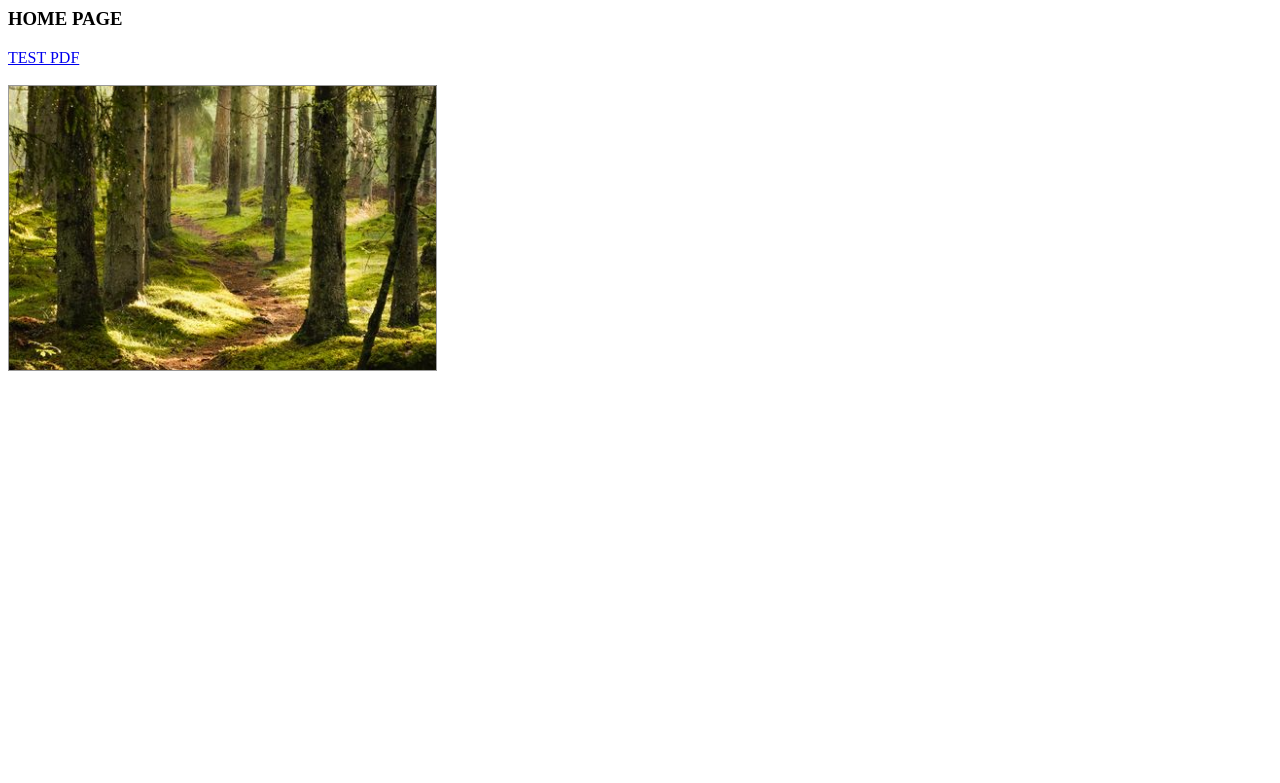
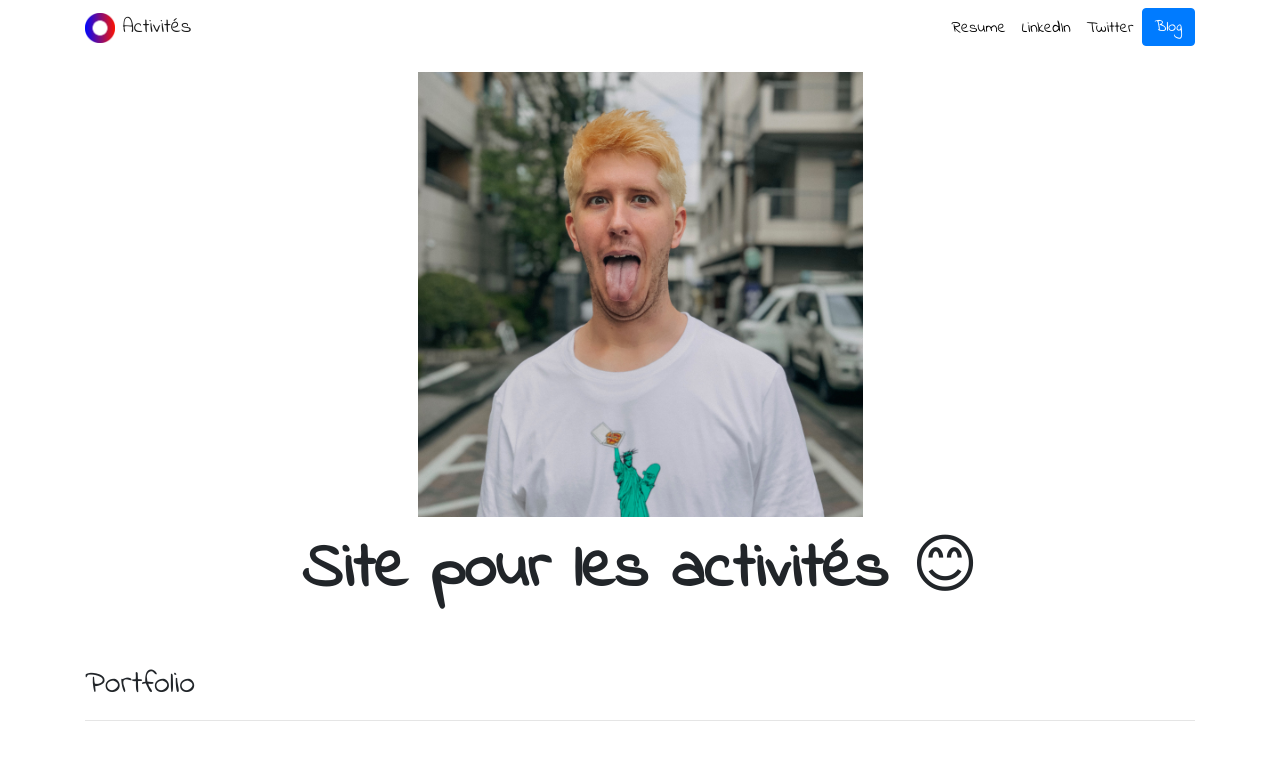
Before and after one commit to Pozinux/portfolio_site, a Django app: page / in a window 1280 px wide. Shown: the top 783 px of the page. Run offline with Django 3.2, Linux system fonts and the light colour scheme; data that the repository does not hold is empty; some libraries are stand-ins or nearby versions.

Commit message:
Fin portfolio

```diff
--- a/portfolio_src/blog_app/models.py
+++ b/portfolio_src/blog_app/models.py
@@ -6,3 +6,6 @@ class Blog(models.Model):
     title = models.CharField(max_length=200)
     description = models.TextField()
     date = models.DateField()
+
+    def __str__(self):
+        return self.title
--- a/portfolio_src/blog_app/urls.py
+++ b/portfolio_src/blog_app/urls.py
@@ -1,6 +1,9 @@
 from django.urls import path
 from . import views
 
+app_name = 'blog'
+
 urlpatterns = [
     path('', views.all_blogs, name='all_blogs'),
+    path('<int:blog_id>/', views.detail, name='detail'),
 ]
--- a/portfolio_src/portfolio_app/models.py
+++ b/portfolio_src/portfolio_app/models.py
@@ -6,3 +6,6 @@ class Project(models.Model):
     description = models.CharField(max_length=250)
     image = models.ImageField(upload_to="portfolio_app_media/images")
     url = models.URLField(blank=True)
+
+    def __str__(self):
+        return self.title
--- /dev/null
+++ b/portfolio_src/portfolio_app/static/portfolio_app_static/custom.css
@@ -0,0 +1,25 @@
+.navbar-nav .nav-link {
+    color: rgba(0,0,0,1) !important;
+}
+
+.navbar-nav .nav-link:hover {
+    color: rgba(0,0,0,.5) !important;
+}
+
+body {
+    /*font-family: 'Lato', sans-serif;*/
+    font-family: 'Indie Flower', cursive;
+}
+
+#blogtitle {
+    font-size: 6rem;
+}
+
+@media (min-width: 992px) {
+    #hometext {
+        font-size: 4rem;
+    }
+    #blogdetailtitle {
+        font-size: 5rem;
+    }
+}
--- /dev/null
+++ b/portfolio_src/portfolio_app/templates/portfolio_app_templates/base_template.html
@@ -0,0 +1,63 @@
+{% load static %}
+<!doctype html>
+<html lang="en">
+
+<head>
+  <!-- Required meta tags -->
+  <meta charset="utf-8">
+  <meta name="viewport" content="width=device-width, initial-scale=1, shrink-to-fit=no">
+
+  <!-- Bootstrap CSS -->
+  <link rel="stylesheet" href="https://stackpath.bootstrapcdn.com/bootstrap/4.4.1/css/bootstrap.min.css" integrity="sha384-Vkoo8x4CGsO3+Hhxv8T/Q5PaXtkKtu6ug5TOeNV6gBiFeWPGFN9MuhOf23Q9Ifjh" crossorigin="anonymous">
+
+  <link rel="stylesheet" href="{% static "portfolio_app_static/custom.css" %}">
+
+  <!--<link href="https://fonts.googleapis.com/css?family=Lato&display=swap" rel="stylesheet">-->
+  <link href="https://fonts.googleapis.com/css2?family=Indie+Flower&display=swap" rel="stylesheet">
+
+  <link rel="icon" type="image/png" href="{% static "portfolio_app_static/Logo.png" %}">
+
+  <title>Activités</title>
+</head>
+
+<body>
+
+  <nav id="topNav" class="navbar navbar-expand-md navbar-light">
+    <div class="container">
+      <a class="navbar-brand" href="{% url 'home' %}">
+        <img src="{% static "portfolio_app_static/Logo.png" %}" width="30" height="30" class="d-inline-block align-top" alt="Nick's Logo">
+        <span>Activités</span>
+      </a>
+      <button class="navbar-toggler" type="button" data-toggle="collapse" data-target="#navbarNav" aria-controls="navbarNav" aria-expanded="false" aria-label="Toggle navigation">
+        <span class="navbar-toggler-icon"></span>
+      </button>
+      <div class="collapse navbar-collapse text-center" id="navbarNav">
+        <ul class="navbar-nav ml-auto">
+          <li class="nav-item">
+            <a class="nav-link" href="{% static "portfolio_app_static/resume.pdf" %}">Resume</a>
+          </li>
+          <li class="nav-item">
+            <a class="nav-link" href="https://www.linkedin.com/in/nick-walter/" target="_blank">LinkedIn</a>
+          </li>
+          <li class="nav-item">
+            <a class="nav-link" href="https://twitter.com/ZappyCode" target="_blank">Twitter</a>
+          </li>
+          <li>
+            <a role="button" href="{% url 'blog:all_blogs' %}" class="btn btn-primary">Blog</a>
+          </li>
+        </ul>
+      </div>
+    </div>
+  </nav>
+  <div class="container">
+    {% block content %}{% endblock %}
+  </div>
+
+  <!-- Optional JavaScript -->
+  <!-- jQuery first, then Popper.js, then Bootstrap JS -->
+  <script src="https://code.jquery.com/jquery-3.4.1.slim.min.js" integrity="sha384-J6qa4849blE2+poT4WnyKhv5vZF5SrPo0iEjwBvKU7imGFAV0wwj1yYfoRSJoZ+n" crossorigin="anonymous"></script>
+  <script src="https://cdn.jsdelivr.net/npm/popper.js@1.16.0/dist/umd/popper.min.js" integrity="sha384-Q6E9RHvbIyZFJoft+2mJbHaEWldlvI9IOYy5n3zV9zzTtmI3UksdQRVvoxMfooAo" crossorigin="anonymous"></script>
+  <script src="https://stackpath.bootstrapcdn.com/bootstrap/4.4.1/js/bootstrap.min.js" integrity="sha384-wfSDF2E50Y2D1uUdj0O3uMBJnjuUD4Ih7YwaYd1iqfktj0Uod8GCExl3Og8ifwB6" crossorigin="anonymous"></script>
+</body>
+
+</html>
--- a/portfolio_src/portfolio_app/templates/portfolio_app_templates/home_page_portfolio_app.html
+++ b/portfolio_src/portfolio_app/templates/portfolio_app_templates/home_page_portfolio_app.html
@@ -1,25 +1,40 @@
-<h3>HOME PAGE</h3>
+{% extends "portfolio_app_templates/base_template.html" %}
 
-<!--<p>{{ projects }}</p>-->
-
-<!-- Dès que l'on souhaite charger des fichiers statics il faut faire cette commande django -->
 {% load static %}
 
-<a href="{% static 'portfolio_app_static/test.pdf' %}">TEST PDF</a>
-<br><br>
-<img src="{% static 'portfolio_app_static/image_foret.png' %}">
+{% block content %}
 
+<div class="row justify-content-center my-3">
+  <div class="col-5">
+    <img src="{% static 'portfolio_app_static/SquareBlonde.jpg' %}" class="img-fluid">
+  </div>
+</div>
 
+<div class="row justify-content-center mb-3">
+  <div class="col-md-9 text-center">
+    <h1 id="hometext" class="font-weight-bold">Site pour les activités 😊</h1>
+  </div>
+</div>
 
-<p>{% for project in projects %}
-  <br>
-  {{ project }}
-{% endfor %}</p>
+<h2 class="mt-5">Portfolio</h2>
+<hr>
+<div class="row">
+  {% for project in projects %}
+  <div class="col-lg-4 col-md-6">
 
-{% for project in projects %}
-  <p><b>{{ project.title }}</b></p>
-  <p><i>{{ project.description }}</i></p>
-  <p>{{ project.image }}</p>
-  <p >{{ project.image.url }}</p>
- <img src="{{ project.image.url }}">
-{% endfor %}
+    {% if project.url %}
+    <a href="{{ project.url }}">
+      <img src="{{ project.image.url }}" class="img-fluid mb-2">
+    </a>
+    {% else %}
+
+    <img src="{{ project.image.url }}" class="img-fluid mb-2">
+    {% endif %}
+    <h3>{{ project.title }}</h3>
+    <p>{{ project.description }}</p>
+
+  </div>
+  {% endfor %}
+</div>
+
+{% endblock %}
```
Also changed, not shown: portfolio_src/blog_app/templates/blog_app_templates/detail.html (added, +13 -0 lines), portfolio_src/blog_app/views.py (+10 -3 lines), portfolio_src/portfolio_app/static/portfolio_app_static/Logo.png (added), portfolio_src/portfolio_app/static/portfolio_app_static/SquareBlonde.jpg (added), 2 other files.
